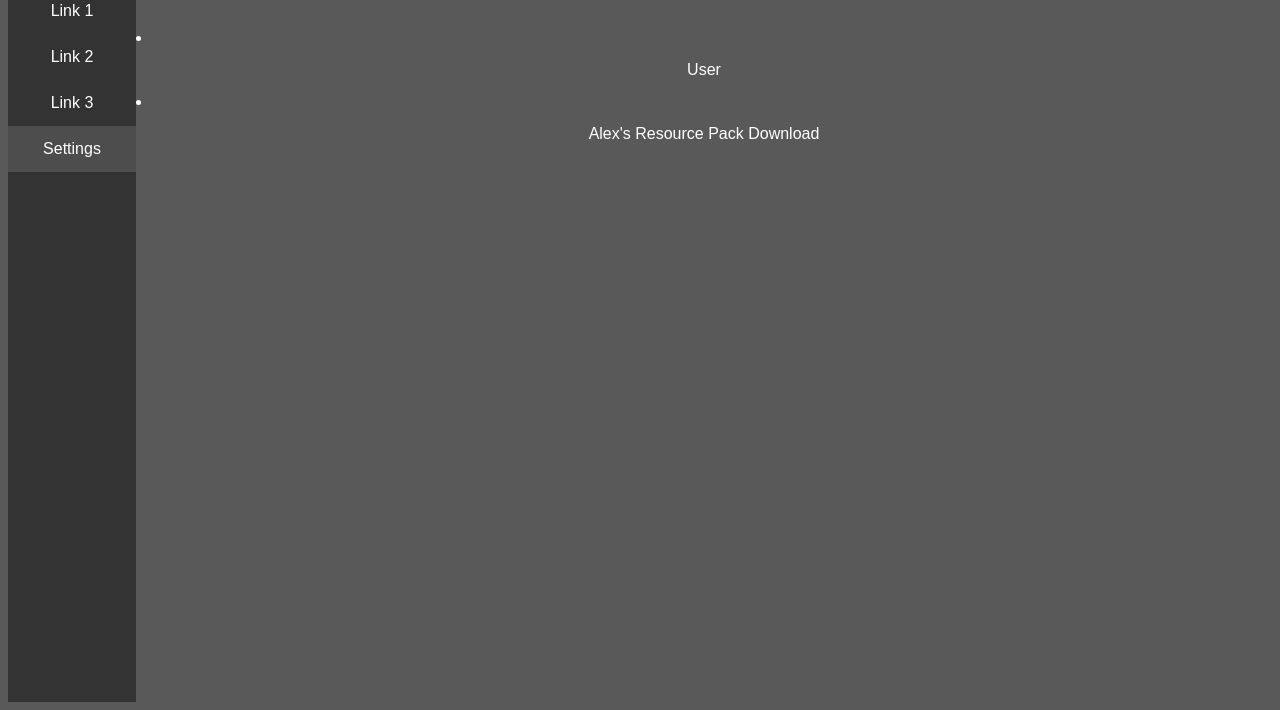
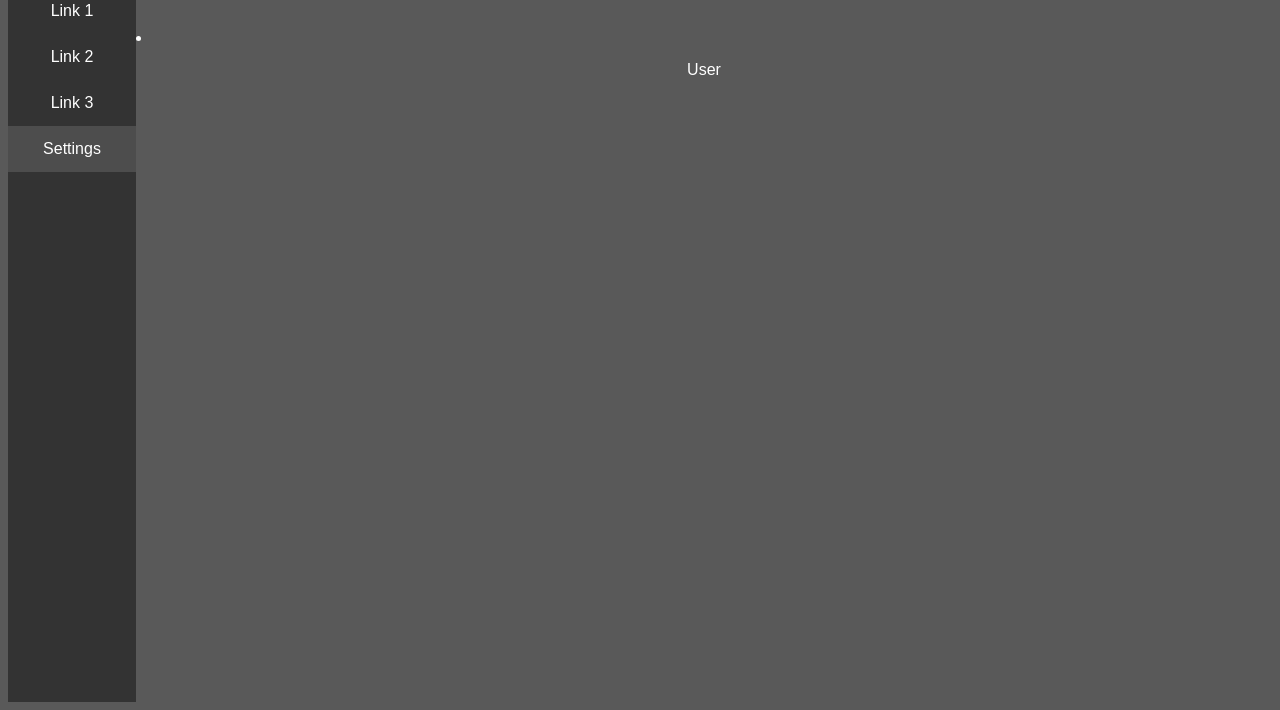
Before and after one commit to ewsgit/Ampersan, a plain HTML site: page settings.html in a window 1280 px wide. Shown: the part 90-800 px from the top of the page. Drawn offline with Linux system fonts and the light colour scheme.

Commit message:
Update settings.html

```diff
--- a/settings.html
+++ b/settings.html
@@ -29,7 +29,6 @@
       <h1>Settings</h1>
         <div>
           <li><a href="SettingsUser.html">User</a></li>
-          <li><a href="https://raw.githubusercontent.com/ewsgit/Ampersan/main/Alex's%20Pack.zip">Alex's Resource Pack Download</li>
         </div>
     </div>
   </div>
```
